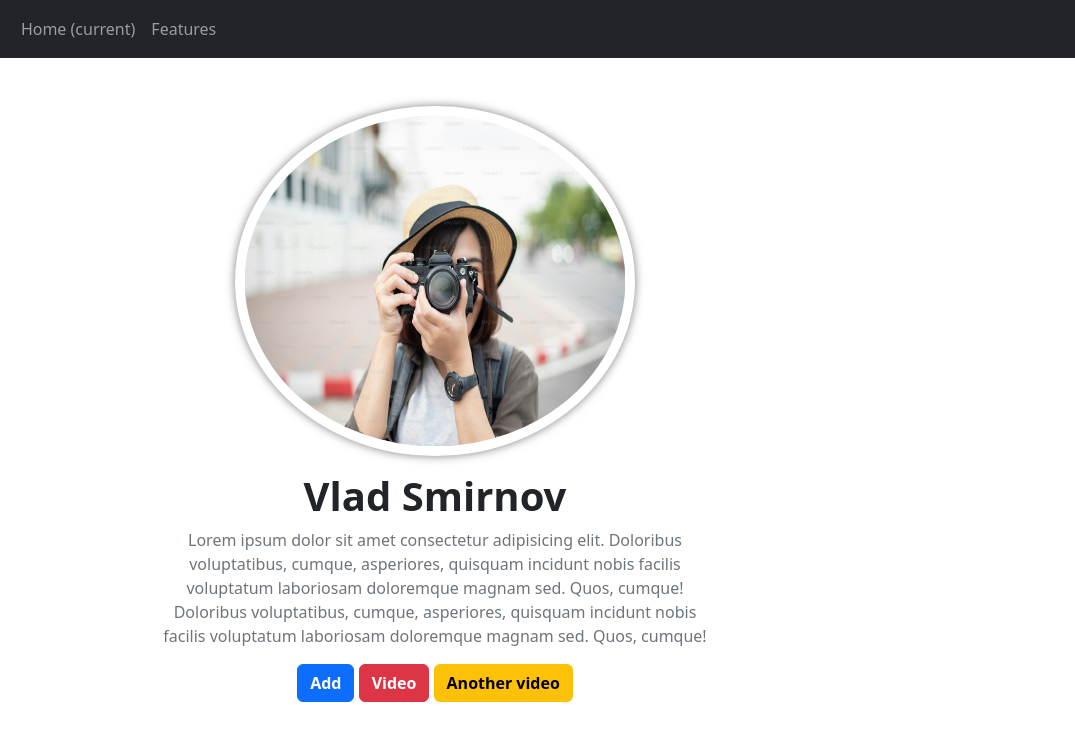
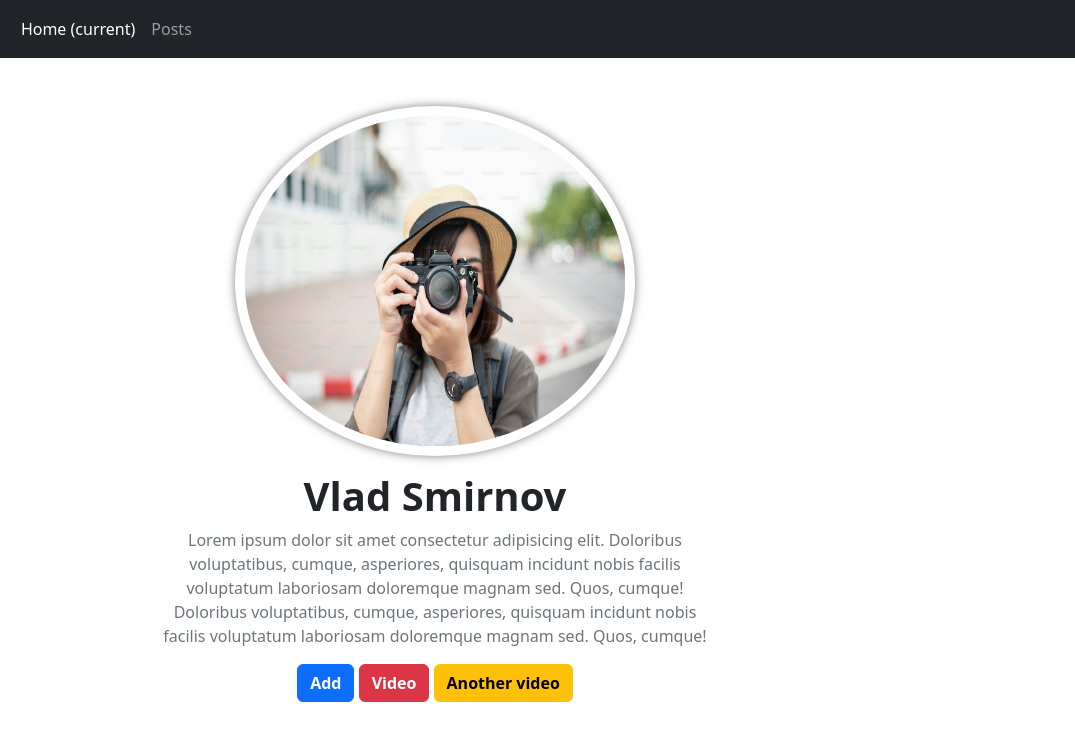
Before and after one commit to zarraban/HTML-Bootstrap-Practice, a plain HTML site: page index.html in a window 1280 px wide. Shown: the full height of the page, 205-1280 px from the left. Drawn offline with nearby package versions, Linux system fonts and the light colour scheme.

Commit message:
Add endpoints to navbar buttons

```diff
--- a/index.html
+++ b/index.html
@@ -58,12 +58,12 @@
         <div class="collapse navbar-collapse" id="navbarNav">
           <ul class="navbar-nav">
             <li class="nav-item active">
-              <a class="nav-link" href="#"
+              <a class="nav-link active" href="/"
                 >Home <span class="sr-only">(current)</span></a
               >
             </li>
             <li class="nav-item">
-              <a class="nav-link" href="#">Features</a>
+              <a class="nav-link" href="places.html">Posts</a>
             </li>
           </ul>
         </div>
```
